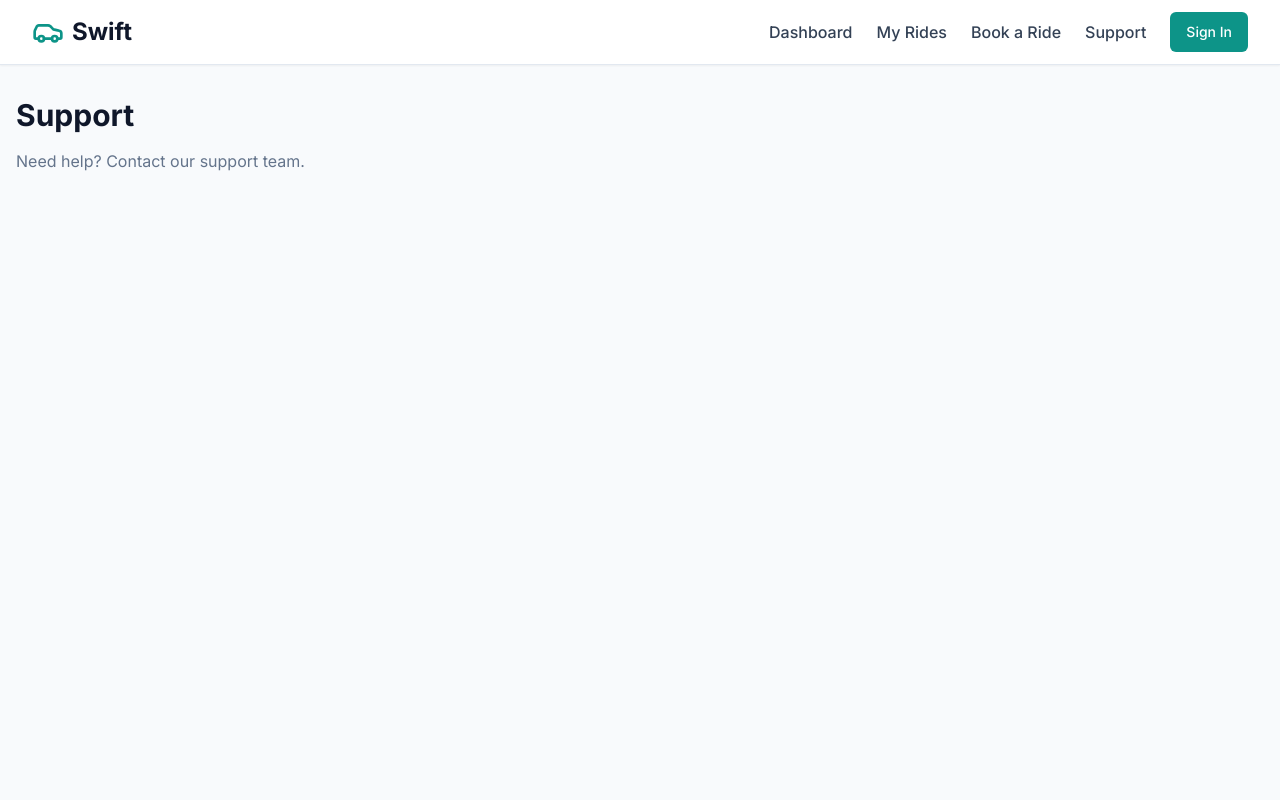
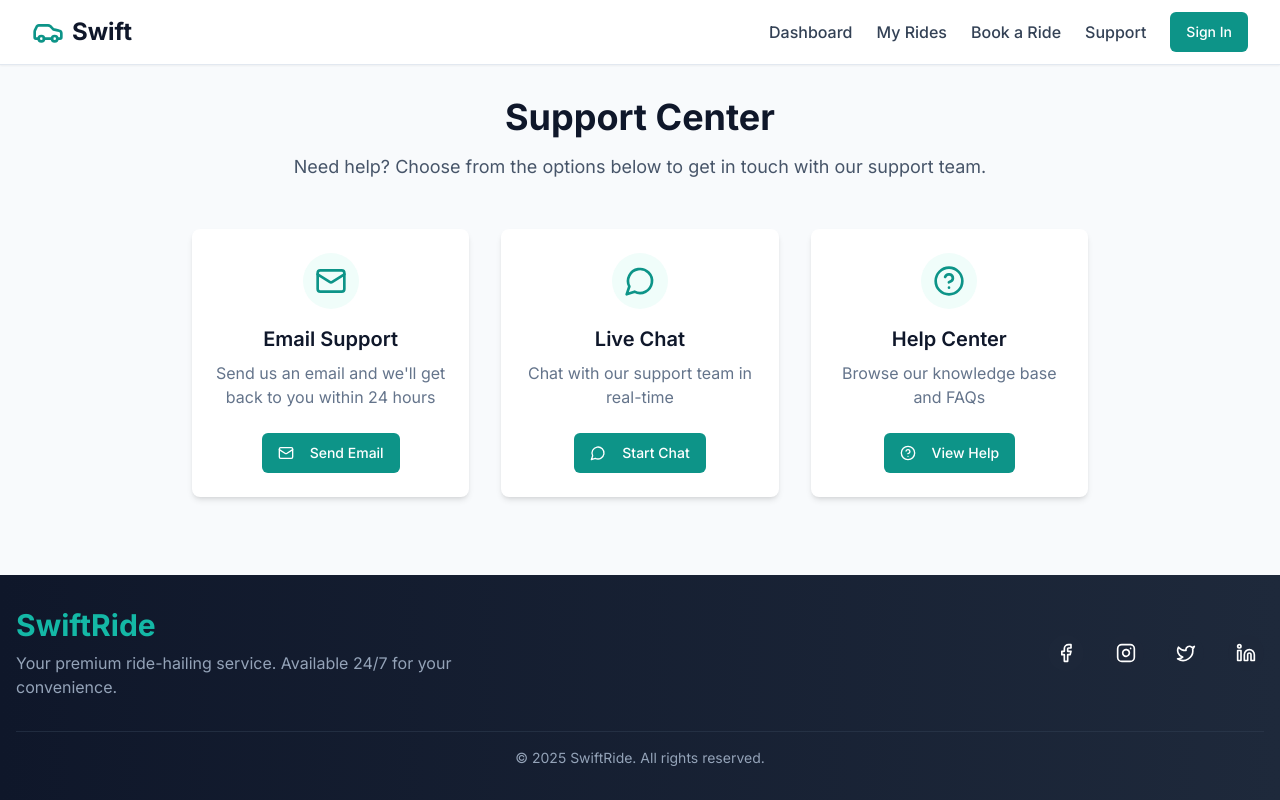
Before and after one commit to aiman-sheikh98/swift-cab-booking-app, a React (Vite) app: page /support in a window 1280 px wide. Built offline with nearby package versions, Linux system fonts and the light colour scheme.

Commit message:
feat: Implement support section
Adds a support section with feedback and email functionality.

```diff
--- a/src/pages/Support.tsx
+++ b/src/pages/Support.tsx
@@ -1,15 +1,77 @@
 
 import React from 'react';
 import Header from '@/components/Header';
+import { Footer } from '@/components/Footer';
+import { Mail, MessageCircle, HelpCircle } from 'lucide-react';
+import { Button } from "@/components/ui/button";
+import { toast } from "sonner";
 
 const Support = () => {
+  const handleEmailSupport = () => {
+    window.location.href = 'mailto:support@swiftride.com';
+    toast.success('Opening email client...');
+  };
+
+  const supportOptions = [
+    {
+      title: 'Email Support',
+      description: 'Send us an email and we\'ll get back to you within 24 hours',
+      icon: Mail,
+      action: handleEmailSupport,
+      buttonText: 'Send Email'
+    },
+    {
+      title: 'Live Chat',
+      description: 'Chat with our support team in real-time',
+      icon: MessageCircle,
+      action: () => toast.info('Live chat feature coming soon!'),
+      buttonText: 'Start Chat'
+    },
+    {
+      title: 'Help Center',
+      description: 'Browse our knowledge base and FAQs',
+      icon: HelpCircle,
+      action: () => toast.info('Help center feature coming soon!'),
+      buttonText: 'View Help'
+    }
+  ];
+
   return (
     <div className="min-h-screen bg-slate-50 flex flex-col">
       <Header />
-      <div className="container mx-auto px-4 py-8">
-        <h1 className="text-3xl font-bold text-slate-900 mb-4">Support</h1>
-        <p className="text-slate-500">Need help? Contact our support team.</p>
+      <div className="container mx-auto px-4 py-8 flex-1">
+        <div className="max-w-4xl mx-auto">
+          <div className="text-center mb-12">
+            <h1 className="text-4xl font-bold text-slate-900 mb-4">Support Center</h1>
+            <p className="text-slate-600 text-lg">
+              Need help? Choose from the options below to get in touch with our support team.
+            </p>
+          </div>
+
+          <div className="grid md:grid-cols-3 gap-8">
+            {supportOptions.map((option) => (
+              <div
+                key={option.title}
+                className="bg-white rounded-lg p-6 shadow-md hover:shadow-lg transition-shadow duration-300 animate-fade-in flex flex-col items-center text-center"
+              >
+                <div className="mb-4 p-3 bg-swift-50 rounded-full">
+                  <option.icon className="w-8 h-8 text-swift-600" />
+                </div>
+                <h3 className="text-xl font-semibold mb-2 text-slate-900">{option.title}</h3>
+                <p className="text-slate-500 mb-6">{option.description}</p>
+                <Button
+                  onClick={option.action}
+                  className="bg-swift-600 hover:bg-swift-700 text-white mt-auto"
+                >
+                  <option.icon className="w-4 h-4 mr-2" />
+                  {option.buttonText}
+                </Button>
+              </div>
+            ))}
+          </div>
+        </div>
       </div>
+      <Footer />
     </div>
   );
 };
```
